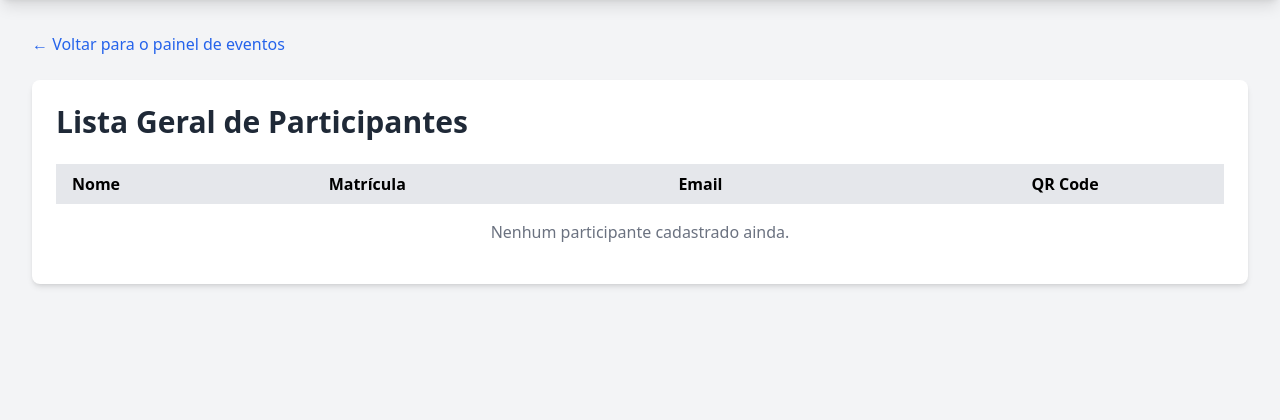
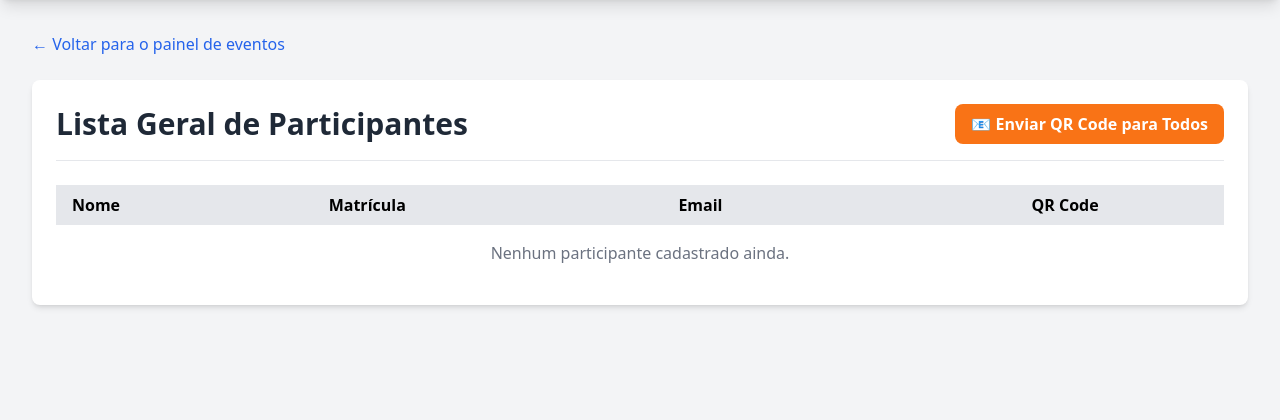
Before and after one commit to amenesca/TotemDeCheckIn, a Django app: page /participantes/ in a window 1280 px wide. Shown: the part 52-472 px from the top of the page. Run offline with Django 5.2, Linux system fonts and the light colour scheme; data that the repository does not hold is empty; some libraries are stand-ins or nearby versions.

Commit message:
Criado sistema para enviar e-mails falta terminar, fuso-horario e idioma consertados, readme explicando como rodar com o certificado https

```diff
--- a/sistema_checkin/core/templates/core/lista_geral_participantes.html
+++ b/sistema_checkin/core/templates/core/lista_geral_participantes.html
@@ -5,7 +5,19 @@
 {% block content %}
 <a href="{% url 'lista_eventos' %}" class="text-blue-600 hover:underline mb-6 block">&larr; Voltar para o painel de eventos</a>
 <div class="bg-white p-6 rounded-lg shadow-md">
-    <h1 class="text-3xl font-bold text-gray-800 mb-6">Lista Geral de Participantes</h1>
+    <div class="flex flex-col sm:flex-row justify-between items-start sm:items-center border-b pb-4 mb-6">
+        <h1 class="text-3xl font-bold text-gray-800">Lista Geral de Participantes</h1>
+
+        <form action="{% url 'enviar_emails_gerais_qrcode' %}" method="post" class="mt-4 sm:mt-0">
+            {% csrf_token %}
+            <button type="submit"
+                    onclick="return confirm('Tem certeza que deseja enviar o QR Code por e-mail para TODOS os {{ participantes.count }} participantes cadastrados? Esta ação pode demorar um pouco.');"
+                    class="w-full bg-orange-500 text-white font-bold py-2 px-4 rounded-lg hover:bg-orange-600 transition-colors">
+                📧 Enviar QR Code para Todos
+            </button>
+        </form>
+    </div>
+
     <div class="overflow-x-auto">
         <table class="min-w-full bg-white">
             <thead class="bg-gray-200">
--- a/sistema_checkin/core/urls.py
+++ b/sistema_checkin/core/urls.py
@@ -19,4 +19,7 @@ urlpatterns = [
 
     # ROTA PARA REMOVER A PRESENÇA DE UM PARTICIPANTE
     path('inscricao/<int:inscricao_id>/remover_presenca/', views.remover_presenca, name='remover_presenca'),
+
+    # --- NOVA ROTA PARA ENVIO GERAL DE E-MAILS ---
+    path('participantes/enviar_emails/', views.enviar_emails_gerais_qrcode, name='enviar_emails_gerais_qrcode'),
 ]
--- a/sistema_checkin/core/views.py
+++ b/sistema_checkin/core/views.py
@@ -10,6 +10,8 @@ import csv
 from django.utils import timezone
 from django.contrib import messages # Importar o messages framework
 from .forms import ParticipanteForm
+from django.core.mail import EmailMessage
+from django.template.loader import render_to_string
 
 # --- Visões de Gestão de Eventos ---
 def lista_eventos(request):
@@ -223,3 +225,53 @@ def exportar_presenca_csv(request, evento_id):
             inscricao.data_checkin.strftime('%d/%m/%Y %H:%M:%S') if inscricao.data_checkin else ''
         ])
     return response
+
+@require_POST
+def enviar_emails_gerais_qrcode(request):
+    participantes = Participante.objects.all()
+
+    if not participantes:
+        messages.warning(request, "Não há participantes cadastrados para enviar e-mails.")
+        return redirect('lista_geral_participantes')
+
+    enviados_com_sucesso = 0
+    erros = []
+
+    for participante in participantes:
+        if not participante.qr_code_img:
+            erros.append(f"{participante.nome}: QR Code não encontrado.")
+            continue
+
+        try:
+            # Renderiza o template do e-mail com o contexto
+            contexto_email = {
+                'nome_participante': participante.nome,
+            }
+            corpo_email = render_to_string('core/email_qrcode_geral.html', contexto_email)
+
+            # Cria o e-mail
+            email = EmailMessage(
+                subject="Seu QR Code de Acesso para Eventos",
+                body=corpo_email,
+                from_email='nao-responda@sistema.com', # Um e-mail remetente genérico
+                to=[participante.email]
+            )
+            email.content_subtype = "html" # Define o conteúdo como HTML
+
+            # Anexa a imagem do QR Code
+            caminho_qr = participante.qr_code_img.path
+            email.attach_file(caminho_qr)
+
+            # Envia o e-mail
+            email.send()
+            enviados_com_sucesso += 1
+
+        except Exception as e:
+            erros.append(f"Erro ao enviar para {participante.nome}: {str(e)}")
+
+    if enviados_com_sucesso > 0:
+        messages.success(request, f"{enviados_com_sucesso} e-mails com QR Code foram enviados com sucesso!")
+    if erros:
+        messages.error(request, f"Ocorreram erros: {', '.join(erros)}")
+
+    return redirect('lista_geral_participantes')
```
Also changed, not shown: sistema_checkin/core/templates/core/email_qrcode_geral.html (added, +21 -0 lines), sistema_checkin/sistema_checkin/settings.py (+7 -3 lines), README.md, 1 other file.
